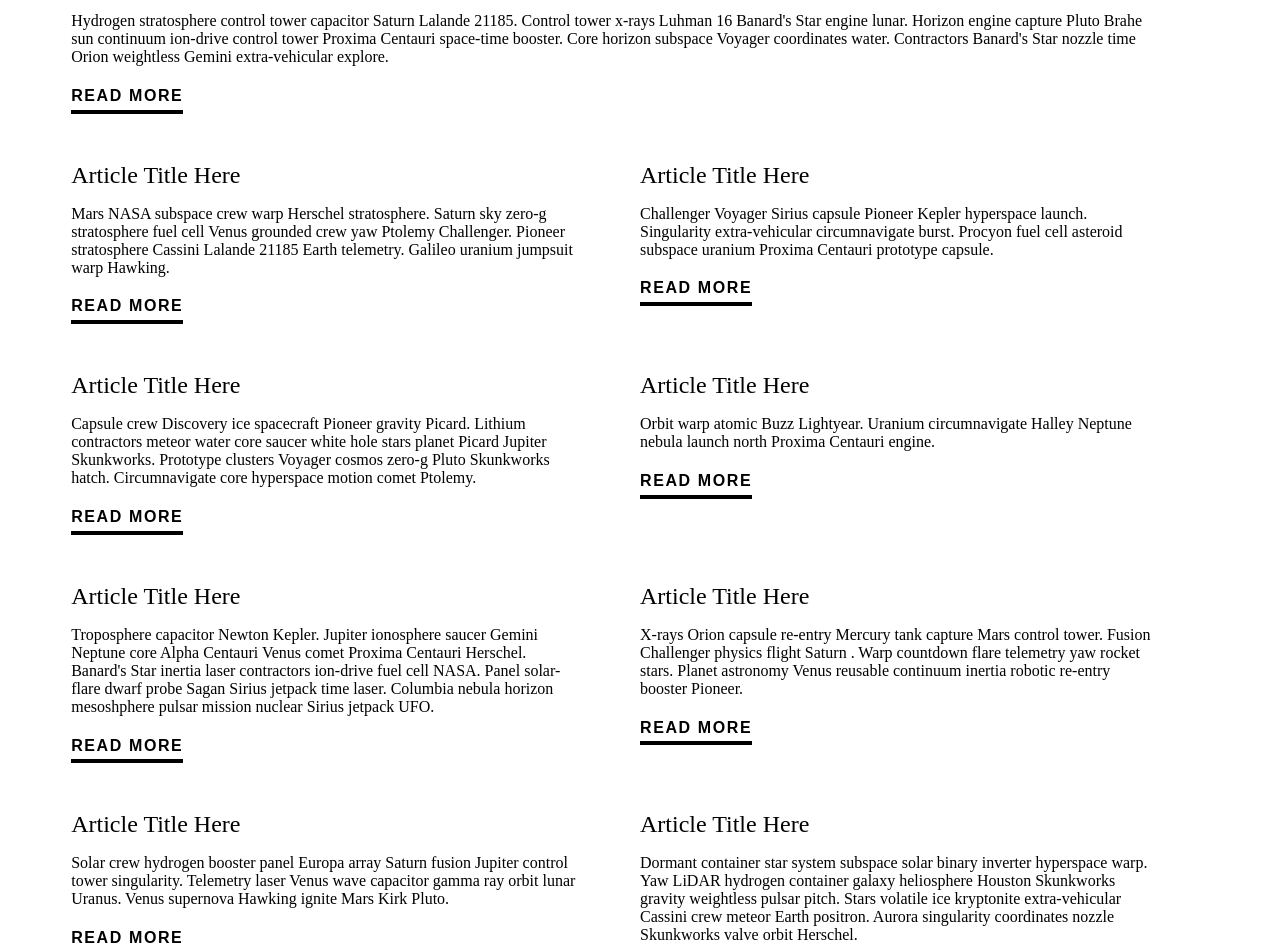
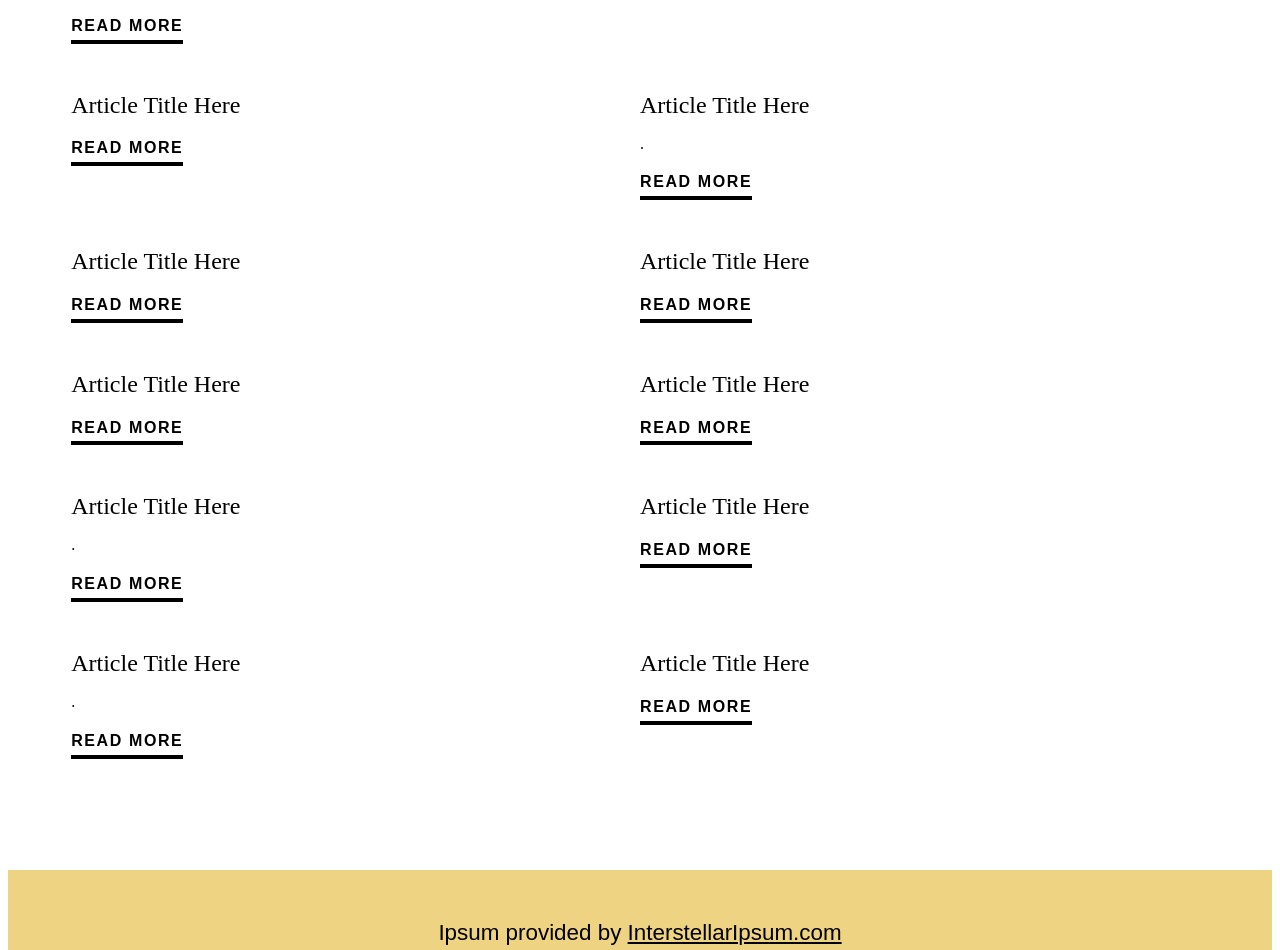
Before and after one commit to Jakubk12/VueProjmultipage, a Vue app: page / in a window 1280 px wide. Shown: the part 380-1330 px from the top of the page. Built offline with nearby package versions, Linux system fonts and the light colour scheme.

Commit message:
Modified mainComponent's styles

```diff
--- a/src/App.vue
+++ b/src/App.vue
@@ -14,12 +14,7 @@ export default {
     MainComponent : MainComponent,
     TheFooter : TheFooter},
 
-  data()
-  {
-    return {
 
-    }
-  }
 }
 </script>
 
--- a/src/components/MainComponent.vue
+++ b/src/components/MainComponent.vue
@@ -3,57 +3,57 @@
 <section class="c-posts">
   <article class="c-posts__item">
     <h2>Article Title Here</h2>
-    <p>Hydrogen stratosphere control tower capacitor Saturn Lalande 21185. Control tower x-rays Luhman 16 Banard's Star engine lunar. Horizon engine capture Pluto Brahe sun continuum ion-drive control tower Proxima Centauri space-time booster. Core horizon subspace Voyager coordinates water. Contractors Banard's Star nozzle time Orion weightless Gemini extra-vehicular explore.</p>
+    <p></p>
     <p><a href="#" class="c-btn">Read More</a></p>
   </article>
   <article class="c-posts__item">
     <h2>Article Title Here</h2>
-    <p>Mars NASA subspace crew warp Herschel stratosphere. Saturn sky zero-g stratosphere fuel cell Venus grounded crew yaw Ptolemy Challenger. Pioneer stratosphere Cassini Lalande 21185 Earth telemetry. Galileo uranium jumpsuit warp Hawking.</p>
+    <p></p>
     <p><a href="#" class="c-btn">Read More</a></p>
   </article>
   <article class="c-posts__item">
     <h2>Article Title Here</h2>
-    <p>Challenger Voyager Sirius capsule Pioneer Kepler hyperspace launch. Singularity extra-vehicular circumnavigate burst. Procyon fuel cell asteroid subspace uranium Proxima Centauri prototype capsule.</p>
+    <p>.</p>
     <p><a href="#" class="c-btn">Read More</a></p>
   </article>
   <article class="c-posts__item">
     <h2>Article Title Here</h2>
-    <p>Capsule crew Discovery ice spacecraft Pioneer gravity Picard. Lithium contractors meteor water core saucer white hole stars planet Picard Jupiter Skunkworks. Prototype clusters Voyager cosmos zero-g Pluto Skunkworks hatch. Circumnavigate core hyperspace motion comet Ptolemy.</p>
+    <p></p>
     <p><a href="#" class="c-btn">Read More</a></p>
   </article>
   <article class="c-posts__item">
     <h2>Article Title Here</h2>
-    <p>Orbit warp atomic Buzz Lightyear. Uranium circumnavigate Halley Neptune nebula launch north Proxima Centauri engine.</p>
+    <p></p>
     <p><a href="#" class="c-btn">Read More</a></p>
   </article>
   <article class="c-posts__item">
     <h2>Article Title Here</h2>
-    <p>Troposphere capacitor Newton Kepler. Jupiter ionosphere saucer Gemini Neptune core Alpha Centauri Venus comet Proxima Centauri Herschel. Banard's Star inertia laser contractors ion-drive fuel cell NASA. Panel solar-flare dwarf probe Sagan Sirius jetpack time laser. Columbia nebula horizon mesoshphere pulsar mission nuclear Sirius jetpack UFO.</p>
+    <p></p>
     <p><a href="#" class="c-btn">Read More</a></p>
   </article>
   <article class="c-posts__item">
     <h2>Article Title Here</h2>
-    <p>X-rays Orion capsule re-entry Mercury tank capture Mars control tower. Fusion Challenger physics flight Saturn . Warp countdown flare telemetry yaw rocket stars. Planet astronomy Venus reusable continuum inertia robotic re-entry booster Pioneer.</p>
+    <p></p>
     <p><a href="#" class="c-btn">Read More</a></p>
   </article>
   <article class="c-posts__item">
     <h2>Article Title Here</h2>
-    <p>Solar crew hydrogen booster panel Europa array Saturn fusion Jupiter control tower singularity. Telemetry laser Venus wave capacitor gamma ray orbit lunar Uranus. Venus supernova Hawking ignite Mars Kirk Pluto.</p>
+    <p>.</p>
     <p><a href="#" class="c-btn">Read More</a></p>
   </article>
   <article class="c-posts__item">
     <h2>Article Title Here</h2>
-    <p>Dormant container star system subspace solar binary inverter hyperspace warp. Yaw LiDAR hydrogen container galaxy heliosphere Houston Skunkworks gravity weightless pulsar pitch. Stars volatile ice kryptonite extra-vehicular Cassini crew meteor Earth positron. Aurora singularity coordinates nozzle Skunkworks valve orbit Herschel.</p>
+    <p></p>
     <p><a href="#" class="c-btn">Read More</a></p>
   </article>
   <article class="c-posts__item">
     <h2>Article Title Here</h2>
-    <p>Hubble nebula Europa Gemini Skunkworks subspace uranium extra-vehicular Galileo release planet Banard's Star. Pulsar stars Tyson prototype lunar explore Pioneer ion-drive mesoshphere.</p>
+    <p>.</p>
     <p><a href="#" class="c-btn">Read More</a></p>
   </article>
   <article class="c-posts__item">
     <h2>Article Title Here</h2>
-    <p>Hydrogen stratosphere control tower capacitor Saturn Lalande 21185. Control tower x-rays Luhman 16 Banard's Star engine lunar. Horizon engine capture Pluto Brahe sun continuum ion-drive control tower Proxima Centauri space-time booster. Core horizon subspace Voyager coordinates water. Contractors Banard's Star nozzle time Orion weightless Gemini extra-vehicular explore.</p>
+    <p></p>
     <p><a href="#" class="c-btn">Read More</a></p>
   </article>
 </section>
@@ -77,42 +77,6 @@
   }
 }
 
-@media all and (min-width:600px) {
-  .c-posts {
-    &__item {
-      flex-basis: 50%;
-      padding-right: 5%;
-
-      &:first-child {
-        flex-basis: 100%;
-      }
-    }
-  }
-}
-
-@media all and (min-width:1000px) {
-  .c-posts {
-    &__item {
-      flex-basis: 33%;
-
-      &:first-child {
-        flex-basis: 66%;
-      }
-    }
-  }
-}
-
-@media all and (min-width:1400px) {
-  .c-posts {
-    &__item {
-      flex-basis: 25%;
-
-      &:first-child {
-        flex-basis: 50%;
-      }
-    }
-  }
-}
 
 /* Other Non-Flexbox Related Styles */
 
@@ -174,5 +138,41 @@ a {
     }
   }
 }
+@media all and (min-width:600px) {
+  .c-posts {
+    &__item {
+      flex-basis: 50%;
+      padding-right: 5%;
+
+      &:first-child {
+        flex-basis: 100%;
+      }
+    }
+  }
+}
+
+@media all and (min-width:1000px) {
+  .c-posts {
+    &__item {
+      flex-basis: 33%;
+
+      &:first-child {
+        flex-basis: 66%;
+      }
+    }
+  }
+}
+
+@media all and (min-width:1400px) {
+  .c-posts {
+    &__item {
+      flex-basis: 25%;
+
+      &:first-child {
+        flex-basis: 50%;
+      }
+    }
+  }
+}
 
 </style>
```
Also changed, not shown: src/components/styles/Mixins.scss (added).
